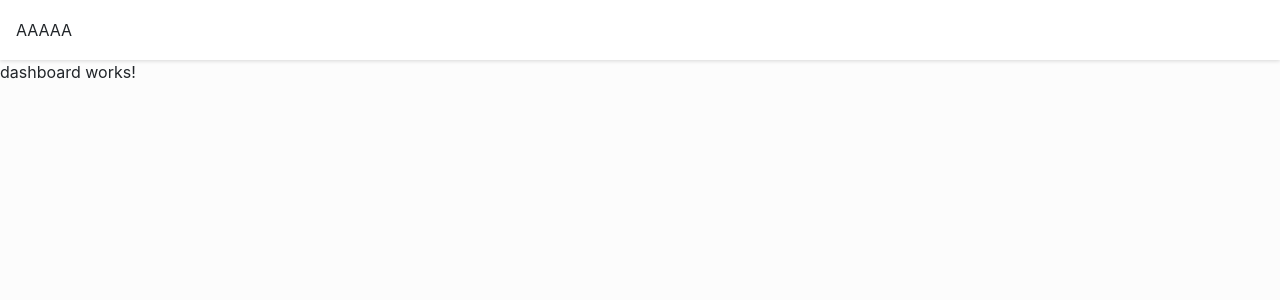
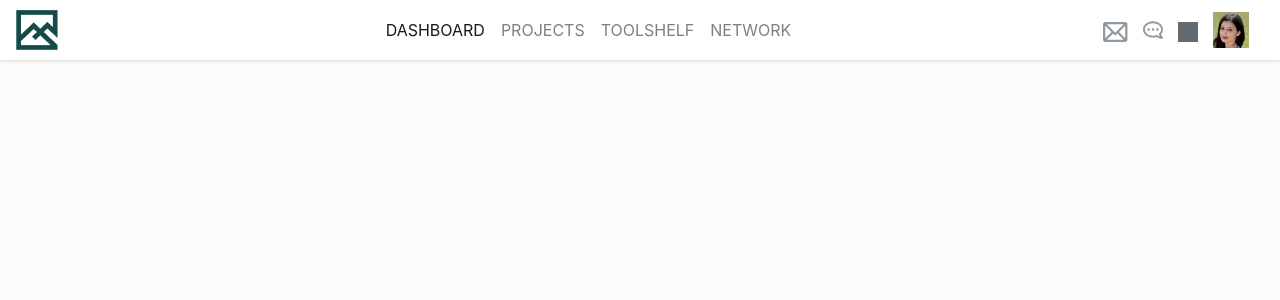
Before and after one commit to xiaophoenixc0622/design-everest-test, an Angular app: page / in a window 1280 px wide. Shown: the top 300 px of the page. Built offline with nearby package versions, Linux system fonts and the light colour scheme; grey boxes are pictures that could not be loaded.

Commit message:
Add navbar items

```diff
--- a/src/app/app.component.html
+++ b/src/app/app.component.html
@@ -1,5 +1,70 @@
 <!--The content below is only a placeholder and can be replaced.-->
-<nav class="navbar navbar-expand-lg navbar-light bg-white">
-  AAAAA
+<nav class="navbar navbar-expand-md navbar-light bg-white">
+  <div class="navbar-brand">
+    <img src="../../assets/images/brand.png">
+  </div>
+  <div class="collapse navbar-collapse" id="navbarSupportedContent1">
+    <ul class="navbar-nav  mr-auto ml-auto">
+      <li class="nav-item active">
+        <a class="nav-link" href="#dashboard">DASHBOARD</a>
+      </li>
+      <li class="nav-item">
+        <a class="nav-link" href="#projects">PROJECTS</a>
+      </li>
+      <li class="nav-item">
+        <a class="nav-link" href="#toolshelf">TOOLSHELF</a>
+      </li>
+      <li class="nav-item">
+        <a class="nav-link" href="#network">NETWORK</a>
+      </li>
+    </ul>
+  </div>
+  <div class="collapse navbar-collapse account-nav" id="navbarSupportedContent">
+    <ul class="navbar-nav align-items-center">
+      <li class="nav-item">
+        <img id="envelope" src="../../assets/images/envelope.svg" alt="envelope" />
+      </li>
+      <li class="nav-item message-icon">
+        <!-- <i class="anticon anticon-message" style="transform: scaleX(-1); font-size: 20px"></i> -->
+        <fa-icon [icon]="faCommentDots" style="font-size: 20px; color: #8F99A1"></fa-icon>
+      </li>
+      <li class="nav-item">
+        <img id="envelope" src="../../assets/images/setting.svg" alt="envelope"
+          style="width: 20px; height: 20px; filter: invert(69%) sepia(13%) saturate(246%) hue-rotate(165deg) brightness(86%) contrast(87%);"/>
+      </li>
+      <li class="nav-item">
+        <img src="../../assets/images/user.png" />
+      </li>
+    </ul>
+  </div>
+  <div class="d-md-none d-flex align-items-center">
+    <div class="dropdown mr-3" ngbDropdown placement="bottom-right">
+      <div ngbDropdownToggle>
+        <span class="navbar-toggler-icon"></span>
+      </div>
+      <div ngbDropdownMenu class="dropdown-menu"  aria-labelledby="dropdownMenuButton1">
+        <a ngbDropdownItem class="dropdown-item" href="#">DASHBOARD</a>
+        <a ngbDropdownItem class="dropdown-item" href="#">PROJECTS</a>
+        <a ngbDropdownItem class="dropdown-item" href="#">TOOLSHELF</a>
+        <a ngbDropdownItem class="dropdown-item" href="#">NETWORK</a>
+      </div>
+    </div>
+    <div class="dropdown" ngbDropdown placement="bottom-right">
+      <img src="../../assets/images/user.png" ngbDropdownToggle />
+      <div ngbDropdownMenu class="dropdown-menu"  aria-labelledby="dropdownMenuButton2">
+        <a ngbDropdownItem class="dropdown-item" href="#">
+          <img id="envelope" src="../../assets/images/envelope.svg" alt="envelope" /> Events
+        </a>
+        <a ngbDropdownItem class="dropdown-item" href="#">
+          <fa-icon [icon]="faCommentDots" style="font-size: 20px; color: #8F99A1"></fa-icon> Messages
+        </a>
+        <a ngbDropdownItem class="dropdown-item" href="#">
+          <img id="envelope" src="../../assets/images/setting.svg" alt="envelope"
+          style="width: 20px; height: 20px; filter: invert(69%) sepia(13%) saturate(246%) hue-rotate(165deg) brightness(86%) contrast(87%);"/>
+          Settings
+        </a>
+      </div>
+    </div>
+  </div>
 </nav>
 <router-outlet></router-outlet>
--- a/src/app/app.component.scss
+++ b/src/app/app.component.scss
@@ -1,4 +1,19 @@
 .navbar {
-    height: 60px;
-    box-shadow: 0px 1px 4px rgba(0, 0, 0, 0.15);
+  height: 60px;
+  box-shadow: 0px 1px 4px rgba(0, 0, 0, 0.15);
+  .account-nav {
+    flex-grow: 0;
+    li {
+      margin-right: 15px;
+    }
+    .message-icon {
+      transform: scaleX(-1);
+    }
+  }
+  .route-nav {
+    flex-direction: row;
+    li {
+      margin-left: 28px;
+    }
+  }
 }
--- a/src/app/app.component.ts
+++ b/src/app/app.component.ts
@@ -1,4 +1,7 @@
 import { Component } from '@angular/core';
+import { faCog } from '@fortawesome/free-solid-svg-icons';
+import { faCommentDots, faEnvelope } from '@fortawesome/free-regular-svg-icons';
+
 
 @Component({
   selector: 'app-root',
@@ -7,4 +10,7 @@ import { Component } from '@angular/core';
 })
 export class AppComponent {
   title = 'Design Everest Test';
+  faCommentDots = faCommentDots;
+  faEnvelope = faEnvelope;
+  faCog = faCog;
 }
--- a/src/app/dashboard/dashboard.component.html
+++ b/src/app/dashboard/dashboard.component.html
@@ -1,5 +1,5 @@
 <section class="dashboard-content">
-  <p>
+  <!-- <p>
     dashboard works!
-  </p>
+  </p> -->
 </section>
```
